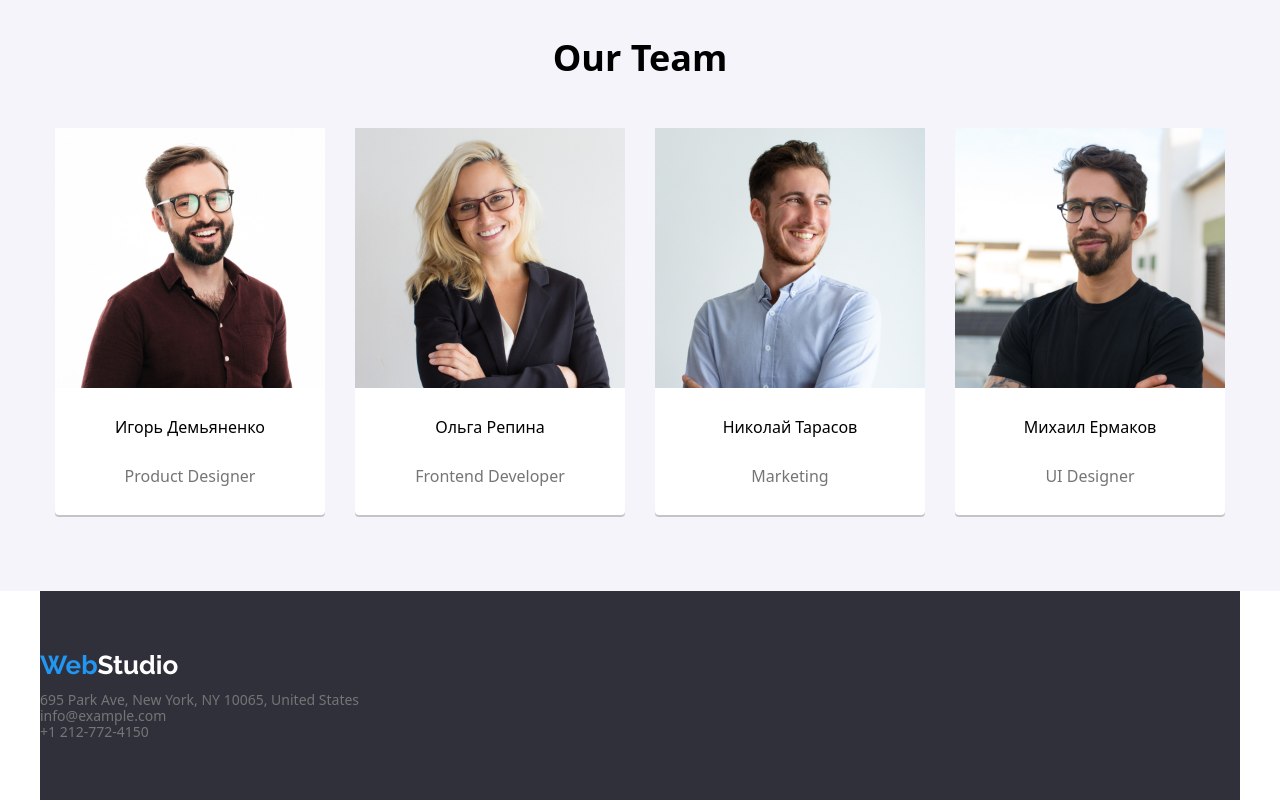
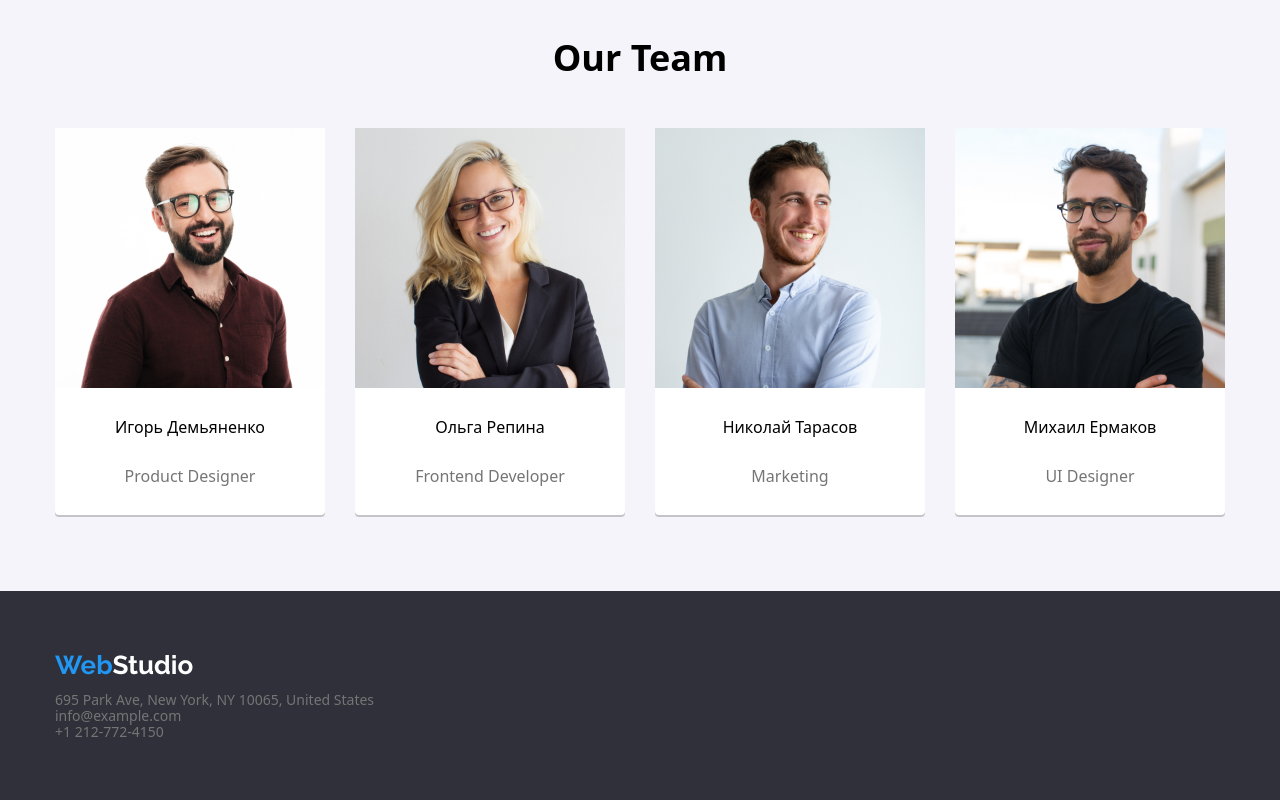
Before and after one commit to itsjenm/goit-markup-hw-03, a plain HTML site: page index.html in a window 1280 px wide. Shown: the part 1403-2203 px from the top of the page. Drawn offline with nearby package versions, Linux system fonts and the light colour scheme.

Commit message:
revisions

```diff
--- a/css/styles.css
+++ b/css/styles.css
@@ -336,11 +336,9 @@ p {
     color: #FFFFFF;
 }
 
-
-footer .container {
+footer {
+    padding: 60px 0;
     background-color: #2F303A;
-    padding: 60px 0;
-
 }
 
 
```
